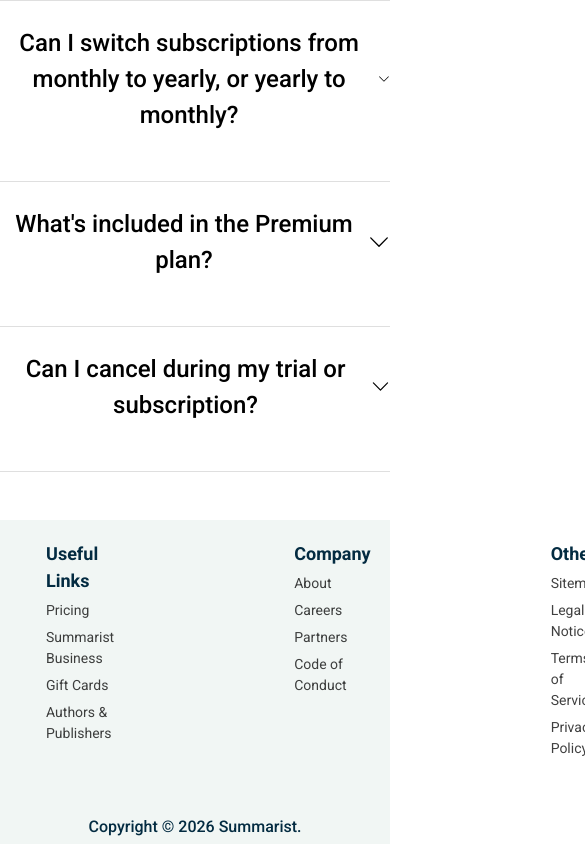
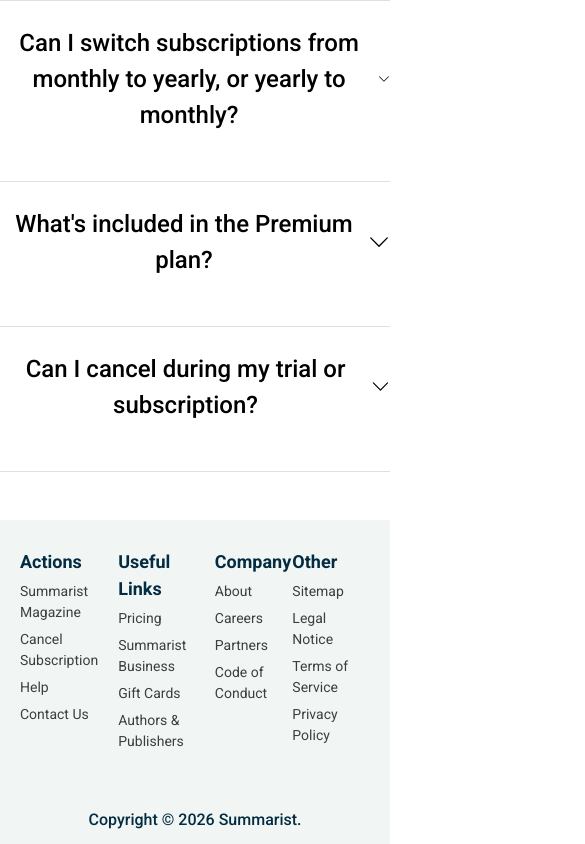
Before and after one commit to jeddelich/fes-internship-summarist, a Next.js app: page /choose-plan in a window 390 px wide. Shown: the part 2205-3049 px from the top of the page, 585 px wide, since content can reach past the window. Built offline with nearby package versions, Linux system fonts and the light colour scheme; no server answers.

Commit message:
sales footer half responsive

```diff
--- a/components/layout/Footer.module.css
+++ b/components/layout/Footer.module.css
@@ -11,8 +11,11 @@
 
 .footerLists{
     margin: 16px 0 56px 0;
+    max-width: 1000px;
+    width: 100%;
+    padding: 0 20px;
     display: flex;
-    gap: 180px;
+    justify-content: space-between;
 }
 
 .copyright{
```
